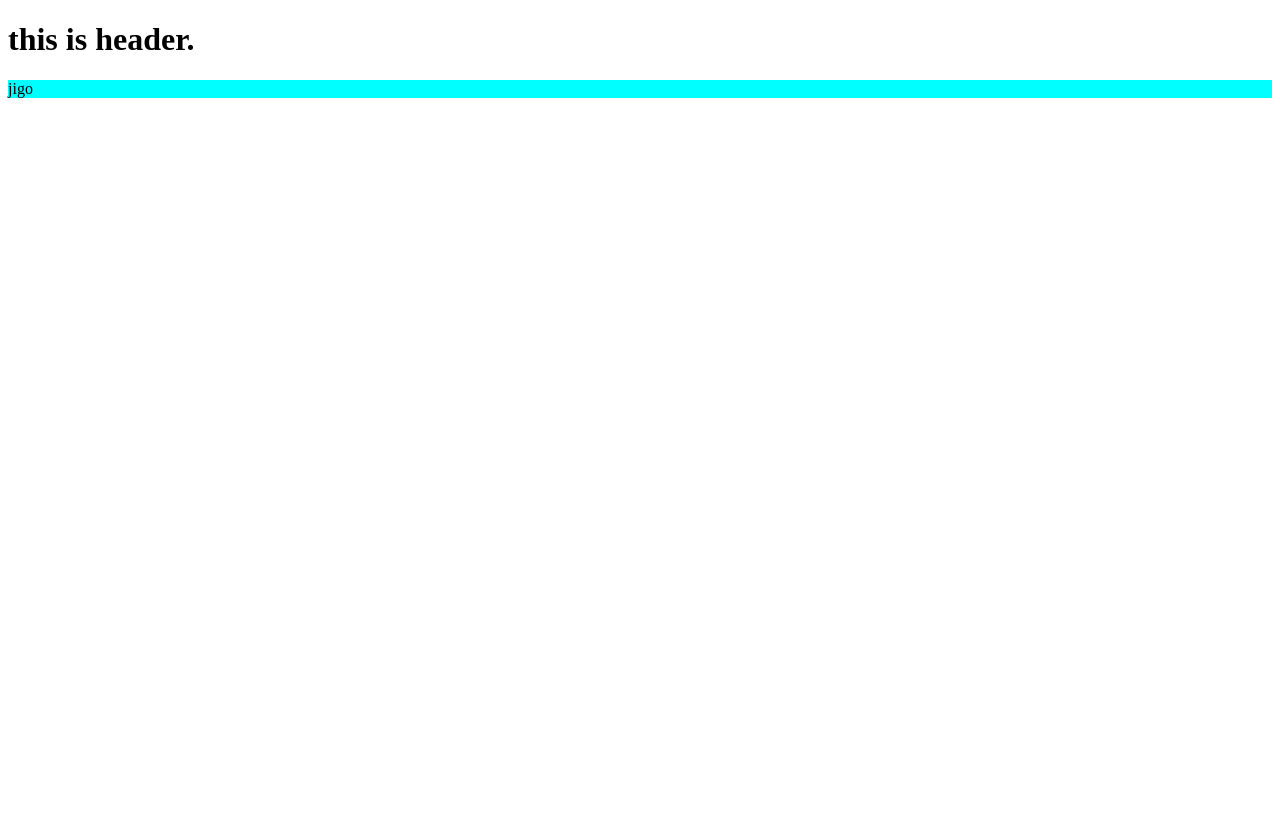
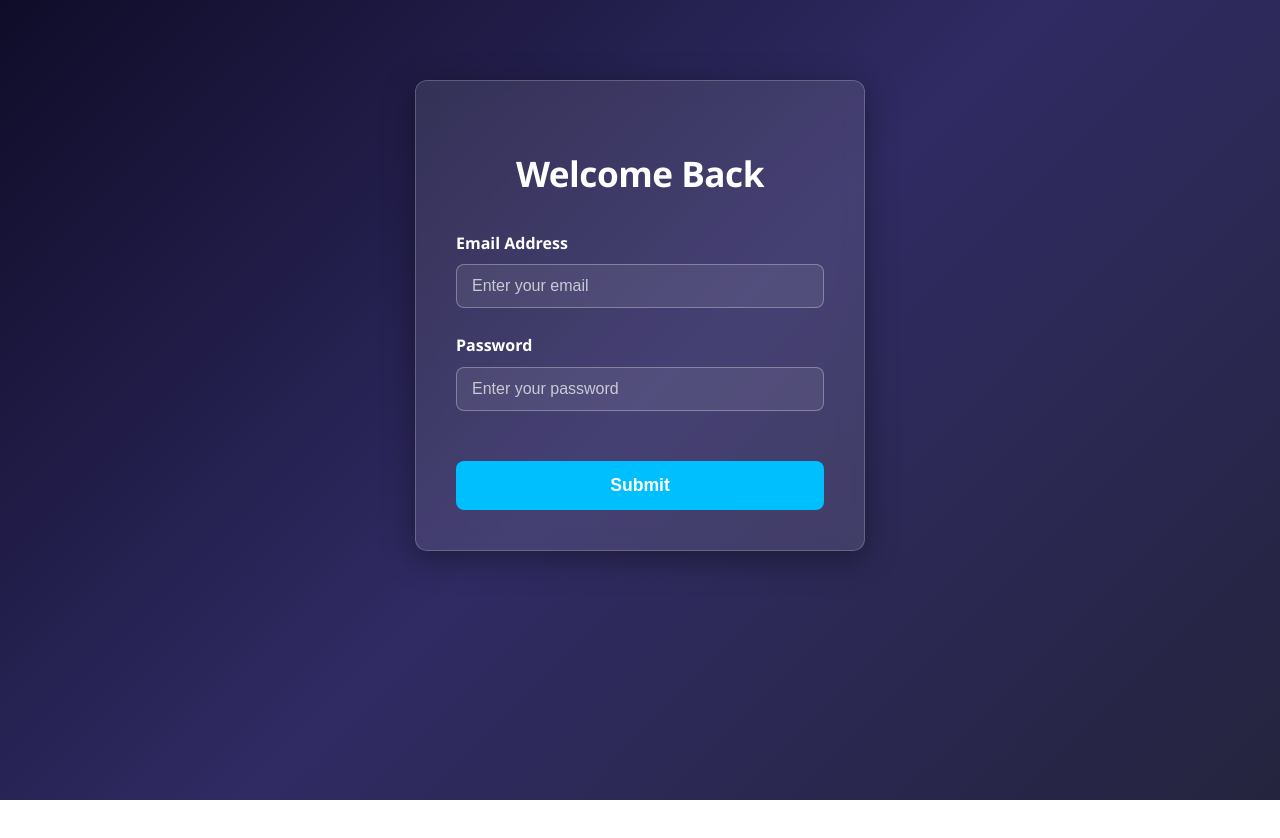
Before and after one commit to jignesh3500/student-task, a React (Vite) app: page /login in a window 1280 px wide. Shown: the top 838 px of the page. Before the commit the page ends 800 px from the top, so only its background shows below. Built offline with nearby package versions, Linux system fonts and the light colour scheme.

Commit message:
[g][added two files]

```diff
--- a/src/App.jsx
+++ b/src/App.jsx
@@ -3,16 +3,23 @@ import reactLogo from './assets/react.svg'
 import viteLogo from '/vite.svg'
 import Header from './components/Header'
 import Register from './pages/register'
+import Login from './pages/Login'
+import { createBrowserRouter, RouterProvider } from 'react-router-dom'
+
 
 function App() {
-  const [count, setCount] = useState(0)
+  const router =createBrowserRouter([
+    {
+      path: "/login",
+      element:<Login />
+    },
+    {
+       path: "/register",
+      element:<Register />
+    }
+  ])
 
-  return (
-    <>
-     <Header/>
-     <Register/>
-    </>
-  )
+  return <RouterProvider router={router}/>
 }
 
 export default App
--- /dev/null
+++ b/src/pages/Login.css
@@ -0,0 +1,142 @@
+html,
+body {
+  margin: 0;
+  padding: 0;
+  height: 100%;
+}
+
+body {
+  font-family: "Segoe UI", Tahoma, Geneva, Verdana, sans-serif;
+  min-height: 100vh;
+  background: linear-gradient(135deg, #0f0c29, #302b63, #24243e);
+  background-size: cover;
+  background-position: center;
+  background-repeat: no-repeat;
+  color: #fff;
+  line-height: 1.6;
+}
+
+.form-container {
+  max-width: 450px;
+  margin: 80px auto;
+  background: rgba(255, 255, 255, 0.1);
+  backdrop-filter: blur(10px);
+  border: 1px solid rgba(255, 255, 255, 0.2);
+  padding: 40px;
+  border-radius: 12px;
+  box-shadow: 0 8px 32px 0 rgba(0, 0, 0, 0.37);
+  text-align: center;
+  width: 100%;
+  box-sizing: border-box;
+  animation: fadeIn 0.8s ease-out;
+}
+
+.form-title {
+  text-align: center;
+  margin-bottom: 30px;
+  color: #ffffff;
+  font-size: 2.2em;
+  font-weight: 700;
+  letter-spacing: -0.5px;
+}
+
+.form-group {
+  margin-bottom: 25px;
+  text-align: left;
+}
+
+.form-group label {
+  display: block;
+  margin-bottom: 8px;
+  color: #ffffff;
+  font-size: 1em;
+  font-weight: 600;
+}
+
+.form-group input {
+  width: 100%;
+  padding: 12px 15px;
+  border: 1px solid rgba(255, 255, 255, 0.3);
+  background: rgba(255, 255, 255, 0.08);
+  color: #ffffff;
+  border-radius: 8px;
+  box-sizing: border-box;
+  font-size: 1em;
+  transition: all 0.3s ease-in-out;
+}
+
+.form-group input::placeholder {
+  color: rgba(255, 255, 255, 0.7);
+}
+
+.form-group input:focus {
+  outline: none;
+  border-color: #00bfff;
+  box-shadow: 0 0 0 3px rgba(0, 191, 255, 0.25);
+  background: rgba(255, 255, 255, 0.15);
+}
+
+.btn-primary {
+  width: 100%;
+  padding: 14px 25px;
+  background-color: #00bfff;
+  color: white;
+  border: none;
+  border-radius: 8px;
+  font-size: 1.1em;
+  font-weight: 600;
+  cursor: pointer;
+  margin-top: 25px;
+  transition:background-color 0.3s ease,transform 0.2s ease;
+}
+
+.btn-primary:hover {
+  background-color: #009acd;
+  transform: translateY(-2px);
+}
+
+.btn-primary:active {
+  transform: translateY(0);
+}
+.link-text {
+  margin-top: 25px;
+  color: #ffffff;
+  font-size: 0.95em;
+  text-align: center;
+}
+
+.link-text a {
+  color: #00bfff;
+  text-decoration: none;
+  font-weight: 600;
+  transition: color 0.9s ease;
+}
+
+.link-text a:hover {
+  color: #00bacd;
+  text-decoration: underline;
+}
+@keyframes fadeIn {
+  from {
+    opacity: 0;
+    transform: translateY(20px);
+  }
+  to {
+    opacity: 1;
+    transform: translateY(0);
+  }
+}
+
+@media (max-width: 768px) {
+  .form-container {
+    margin: 40px 20px;
+    padding: 30px 20px;
+  }
+  .form-title {
+    font-size: 1.8em;
+  }
+  .btn-primary {
+    padding: 12px 20px;
+    font-size: 1em;
+  }
+}
--- /dev/null
+++ b/src/pages/Login.jsx
@@ -0,0 +1,35 @@
+import { Link } from "react-router-dom";
+import "./Login.css";
+
+const Login = () => {
+  return (
+    <div className="form-container">
+      <h1 className="form-title">Welcome Back</h1>
+      <form>
+        <div className="form-group">
+          <label htmlFor="email">Email Address</label>
+          <input
+            type="email"
+            id="email"
+            name="email"
+            placeholder="Enter your email"
+          />
+        </div>
+        <div className="form-group">
+          <label htmlFor="password">Password</label>
+          <input
+            type="password"
+            id="password"
+            name="password"
+            placeholder="Enter your password"
+          />
+        </div>
+        <button type="submit" className="btn-primary">
+          Submit
+        </button>
+      </form>
+    </div>
+  );
+};
+
+export default Login;
--- /dev/null
+++ b/src/pages/Register.css
@@ -0,0 +1,221 @@
+body {
+  font-family: Arial, Helvetica, sans-serif;
+  background: linear-gradient(135deg, #0f0c29, #302b63, #24243e);
+  background-size: cover;
+  background-position: center;
+  background-repeat: no-repeat;
+  color: #fff;
+  line-height: 1.6;
+}
+
+.form-container {
+  max-width: 450px;
+  margin: 80px auto;
+  background: rgba(255, 255, 255, 0.1);
+  backdrop-filter: blur(10px);
+  border: 1px solid rgba(255, 255, 255, 0.2);
+  padding: 40px;
+  border-radius: 12px;
+  box-shadow: 0 8px 32px 0 rgba(0, 0, 0, 0.37);
+  text-align: center;
+  width: 100%;
+  box-sizing: border-box;
+  animation: fadeIn 0.8s ease-out;
+}
+
+.form-title {
+  text-align: center;
+  margin-bottom: 30px;
+  color: #ffffff;
+  font-size: 2.2em;
+  font-weight: 700;
+  letter-spacing: -0.5px;
+}
+
+.form-group {
+  margin-bottom: 25px;
+  text-align: left;
+}
+
+.form-group label {
+  display: block;
+  margin-bottom: 8px;
+  color: #ffffff;
+  font-size: 1em;
+  font-weight: 600;
+}
+
+.form-group input {
+  width: 100%;
+  padding: 12px 15px;
+  border: 1px solid rgba(255, 255, 255, 0.3);
+  background: rgba(255, 255, 255, 0.08);
+  color: #ffffff;
+  border-radius: 8px;
+  box-sizing: border-box;
+  font-size: 1em;
+  transition: all 0.3s ease-in-out;
+}
+
+.form-group input::placeholder {
+  color: rgba(255, 255, 255, 0.7);
+}
+
+.form-group input:focus {
+  outline: none;
+  border-color: #00bfff;
+  box-shadow: 0 0 0 3px rgba(0, 191, 255, 0.15);
+  background: rgba(255, 255, 255, 0.15);
+}
+
+.btn-primary {
+  width: 100%;
+  padding: 14px 25px;
+  background-color: #00bfff;
+  color: white;
+  border: none;
+  border-radius: 8px;
+  font-size: 1.1em;
+  font-weight: 600;
+  cursor: pointer;
+  margin-top: 20px;
+  transition:
+    background-color 0.3s ease,
+    transform 0.2s ease;
+}
+
+.btn-primary:hover {
+  background-color: #009acd;
+  transform: translateY(-2px);
+}
+
+.btn-primary:active {
+  transform: translateY(0);
+}
+
+GM body {
+  font-family: Arial, Helvetica, sans-serif;
+  background: linear-gradient(135deg, #0f0c29, #302b63, #24243e);
+  background-size: cover;
+  background-position: center;
+  background-repeat: no-repeat;
+  color: #fff;
+  line-height: 1.6;
+}
+
+.form-container {
+  max-width: 450px;
+  margin: 80px auto;
+  background: rgba(255, 255, 255, 0.1);
+  backdrop-filter: blur(10px);
+  border: 1px solid rgba(255, 255, 255, 0.2);
+  padding: 40px;
+  border-radius: 12px;
+  box-shadow: 0 8px 32px 0 rgba(0, 0, 0, 0.37);
+  text-align: center;
+  width: 100%;
+  box-sizing: border-box;
+  animation: fadeIn 0.8s ease-out;
+}
+
+.form-title {
+  text-align: center;
+  margin-bottom: 30px;
+  color: #ffffff;
+  font-size: 2.2em;
+  font-weight: 700;
+  letter-spacing: -0.5px;
+}
+
+.form-group {
+  margin-bottom: 25px;
+  text-align: left;
+}
+
+.form-group label {
+  display: block;
+  margin-bottom: 8px;
+  color: #ffffff;
+  font-size: 1em;
+  font-weight: 600;
+}
+
+.form-group input {
+  width: 100%;
+  padding: 12px 15px;
+  border: 1px solid rgba(255, 255, 255, 0.3);
+  background: rgba(255, 255, 255, 0.08);
+  color: #ffffff;
+  border-radius: 8px;
+  box-sizing: border-box;
+  font-size: 1em;
+  transition: all 0.3s ease-in-out;
+}
+
+.form-group input::placeholder {
+  color: rgba(255, 255, 255, 0.7);
+}
+
+.form-group input:focus {
+  outline: none;
+  border-color: #00bfff;
+  box-shadow: 0 0 0 3px rgba(0, 191, 255, 0.15);
+  background: rgba(255, 255, 255, 0.15);
+}
+
+.btn-primary {
+  width: 100%;
+  padding: 14px 25px;
+  background-color: #00bfff;
+  color: white;
+  border: none;
+  border-radius: 8px;
+  font-size: 1.1em;
+  font-weight: 600;
+  cursor: pointer;
+  margin-top: 20px;
+  transition:
+    background-color 0.3s ease,
+    transform 0.2s ease;
+}
+
+.btn-primary:hover {
+  background-color: #009acd;
+  transform: translateY(-2px);
+}
+
+.btn-primary:active {
+  transform: translateY(0);
+}
+
+.link-text a {
+  color: #00bfff;
+  text-decoration: underline;
+}
+
+@keyframes fadeIn {
+  from {
+    opacity: 0;
+    transform: translateY(20px);
+  }
+  to {
+    opacity: 1;
+    transform: translateY(0);
+  }
+}
+
+@media (max-width: 768px) {
+  .form-container {
+    margin: 40px 20px;
+    padding: 30px 20px;
+  }
+
+  .form-title {
+    font-size: 1.8em;
+  }
+
+  .btn-primary {
+    padding: 12px 20px;
+    font-size: 1em;
+  }
+}
--- a/src/pages/Register.jsx
+++ b/src/pages/Register.jsx
@@ -1,12 +1,34 @@
 import React from 'react'
+import './Register.css'
 const Register = () => {
   return (
     <>
     <div className="form-container">
-jigo
+      {/*page title*/}
+      <h1 className="from-container">REGISTER</h1>
+      <form>
+        <div className="form-group">
+          <label htmlFor="name">full name
+          </label>
+          <input type="text" id="name" name="name" placeholder="Enter your full name"/>
+
+        </div>
+        <div className="form-group">
+          <label htmlFor="email">email address
+          </label>
+          <input type="email" id="email" name="email" placeholder="Enter your email"/>
+        </div>
+
+        <div className="form-group">
+          <label htmlFor="email">passowrd
+          </label>
+          <input type="password" id="password" name="password" placeholder="password"/>
+        </div>
+        <button type="submit" className="btn-primary">Register</button>
+      </form>
     </div>
     </>
   )
 }
 
-export default Register
+export default Register;
```
